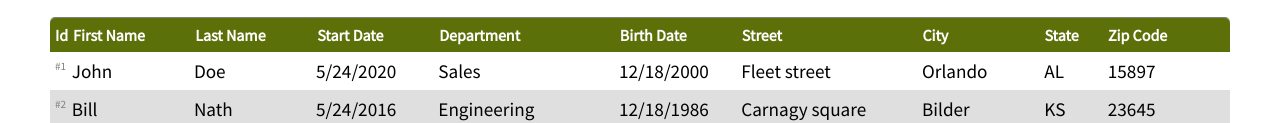
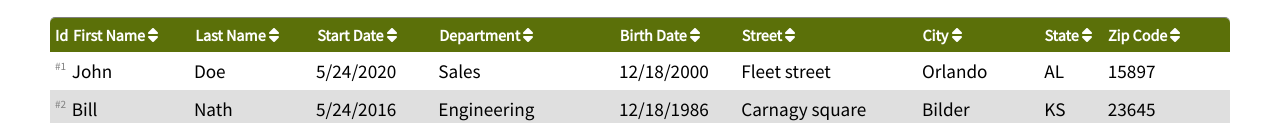
Before and after one commit to Peanuts-83/P14-WealthHealth, a React app: page /view in a window 1280 px wide. Shown: the part 540-663 px from the top of the page. Built offline with nearby package versions, Linux system fonts and the light colour scheme; a web font is replaced by a local one.

Commit message:
Sort & Search upgrade

```diff
--- a/src/components/DataTable.js
+++ b/src/components/DataTable.js
@@ -1,20 +1,85 @@
-import React from 'react'
+import React, { useEffect, useState } from 'react'
 import '../style/dataTable.css'
+import { FontAwesomeIcon } from '@fortawesome/react-fontawesome'
 
-const DataTable = ({ data, start }) => {
+
+const DataTable = ({ data, start, setSorting, sortInfo }) => {
+    const columns = {
+        'firstName': 'First Name',
+        'lastName': 'Last Name',
+        'startDate': 'Start Date',
+        'department': 'Department',
+        'birthDate': 'Birth Date',
+        'street': 'Street',
+        'city': 'City',
+        'stateName': 'State',
+        'zipCode': 'Zip Code'
+    }
+    const [sorter, setSorter] = useState(null)
+    const [sortDir, setSortDir] = useState(null)
+    const { setSortBy, setSortWay } = setSorting
+    const { sortBy, sortWay } = sortInfo
+
+    useEffect(() => {
+        setSorter(sortBy)
+    }, [sortBy])
+
+    useEffect(() => {
+        setSortDir(sortWay)
+    }, [sortWay])
+
+    useEffect(() => {
+        setSortBy(sorter)
+    }, [sorter])
+
+    useEffect(() => {
+        setSortWay(sortDir)
+    }, [sortDir])
+
+    function toggleSort(e) {
+        let target
+        if (e.target.classList.contains('employee-legend-col')) {
+            target = e.target.querySelector('svg')
+        } else {
+            if (e.target.classList.contains('svg-inline--fa')) {
+                target = e.target
+            } else {
+                target = e.target.parentNode
+            }
+        }
+        const sortColumn = target.id.split('sort-')[1]
+        setSorter(sortColumn)
+        if (sortDir === null) {
+            setSortDir('up')
+        } else if (sortDir === 'up') {
+            setSortDir('down')
+        } else {
+            setSortDir(null)
+            setSorter(null)
+        }
+        // console.log('SORT COL -', sortColumn, 'SORT WAY -', sortDir);
+
+
+    }
+
     return (
         <div className='data-table'>
             <div className='employee-legend'>
                 <div className='employee-legend-num'>Id</div>
-                <div className='employee-legend-firstName' id="employee-cell1">First Name</div>
-                <div className='employee-legend-lastName' id="employee-cell2">Last Name</div>
-                <div className='employee-legend-startDate' id="employee-cell3">Start Date</div>
-                <div className='employee-legend-department' id="employee-cell4">Department</div>
-                <div className='employee-legend-birthDate' id="employee-cell5">Birth Date</div>
-                <div className='employee-legend-street' id="employee-cell6">Street</div>
-                <div className='employee-legend-city' id="employee-cell7">City</div>
-                <div className='employee-legend-stateName' id="employee-cell8">State</div>
-                <div className='employee-legend-zipCode' id="employee-cell9">Zip Code</div>
+                {Object.keys(columns).map((colName, i) => (
+                    <div className={`employee-legend-col employee-legend-${colName}`} id={`employee-cell${i + 1}`} key={i} onClick={toggleSort} >
+                        {columns[colName] + ' '}
+                        {sorter !== colName || sorter === null ? (
+                            <FontAwesomeIcon id={`sort-${colName}`} className='employee-legend-fa' icon="fa-sort" />
+                        ) :
+                            sortDir === 'up' ? (
+                                <FontAwesomeIcon id={`sort-${colName}`} className='employee-legend-fa' icon="fa-sort-up" onClick={toggleSort} />
+                            ) : (
+                                <FontAwesomeIcon id={`sort-${colName}`} className='employee-legend-fa' icon="fa-sort-down" onClick={toggleSort} />
+                            )
+                        }
+                    </div>
+                ))}
             </div>
             {data.length === 0 ? (
                 <p>- No result to display -</p>
--- a/src/components/Datepicker.js
+++ b/src/components/Datepicker.js
@@ -34,6 +34,7 @@ const Datepicker = ({ label, setvalue, init }) => {
             setYearNum(today.year - 1900)
             setInitDate(false)
         }
+    // eslint-disable-next-line react-hooks/exhaustive-deps
     }, [initDate])
 
     // UPDATE number of days when changing month
@@ -53,6 +54,7 @@ const Datepicker = ({ label, setvalue, init }) => {
     useEffect(() => {
         setInputDate(`${monthNumbers[monthNum]}/${dayNumbers[dayNum]}/${yearNumbers[yearNum]}`)
         console.log('INPUT DATE SET', monthNum, dayNum, yearNum);
+    // eslint-disable-next-line react-hooks/exhaustive-deps
     }, [monthNum, dayNum, yearNum])
 
     // SETTERS for date using mouse wheel or chevrons up/down
--- a/src/index.js
+++ b/src/index.js
@@ -1,12 +1,12 @@
 import React from 'react';
 import ReactDOM from 'react-dom/client';
 import { library } from '@fortawesome/fontawesome-svg-core'
-import {faChevronUp, faChevronDown} from '@fortawesome/free-solid-svg-icons'
+import {faChevronUp, faChevronDown, faSort, faSortUp, faSortDown} from '@fortawesome/free-solid-svg-icons'
 import './style/index.css';
 import App from './components/App';
 import reportWebVitals from './reportWebVitals';
 
-library.add(faChevronUp, faChevronDown)
+library.add(faChevronUp, faChevronDown, faSort, faSortUp, faSortDown)
 
 const root = ReactDOM.createRoot(document.getElementById('root'));
 root.render(
--- a/src/pages/View.js
+++ b/src/pages/View.js
@@ -9,22 +9,64 @@ import { Link } from 'react-router-dom'
 const View = () => {
   const employeesCtx = useEmployeesContext()
 
-  // SET components back to default once form is sent
+  // SET menu components back to default once form is sent
   const [initSelect, setInitSelect] = useState(false)
   const initSct = { initSelect, setInitSelect }
 
-  const [allEmployees, setAllEmployees] = useState(employeesCtx.employees)
+  // DISPLAY & SEARCH table management
+  const [allEmployees, setAllEmployees] = useState([...employeesCtx.employees])
   const [displayNum, setDisplayNum] = useState(10)
   const [displayPage, setDisplayPage] = useState(0)
   const [pagesArray, setPagesArray] = useState([1])
   const [results, setResults] = useState(allEmployees)
   const [searchLength, setSearchLength] = useState(0)
 
+  // SORT table management
+  const [sortBy, setSortBy] = useState(null)
+  const [sortWay, setSortWay] = useState(null)
+  const setSorting = { setSortBy, setSortWay }
+  const sortInfo = { sortBy, sortWay }
+
+  // SORT table by column & way
+  useEffect(() => {
+
+    // RESET sorting
+    if (sortBy === null) {
+      console.log('RESET SORT -', employeesCtx.employees.slice(0, 3));
+      setAllEmployees([...employeesCtx.employees])
+      return
+    }
+
+    // LAUNCH sorting
+    setAllEmployees(allEmployees.sort((a, b) => {
+      let valueA = a[sortBy]
+      let valueB = b[sortBy]
+      if (['street', 'city', 'stateName', 'zipCode'].includes(sortBy)) {
+        valueA = a.address[sortBy]
+        valueB = b.address[sortBy]
+      }
+
+      if (sortWay === 'up') {
+        if (valueA < valueB) { return -1 }
+        if (valueA > valueB) { return 1 }
+        return 0
+      } else if (sortWay === 'down') {
+        if (valueA > valueB) { return -1 }
+        if (valueA < valueB) { return 1 }
+        return 0
+      }
+      return 0
+    }))
+  }, [sortBy, sortWay])
+
+
   // Define number of pages & results displayed on displayNum || displayPage change
   useEffect(() => {
     countPages()
     showResults(+displayNum)
-  }, [displayNum, displayPage, allEmployees])
+    console.log(allEmployees.slice(0, 3));
+    // eslint-disable-next-line react-hooks/exhaustive-deps
+  }, [displayNum, displayPage, allEmployees, sortWay])
 
   // Set results displayed on the screen
   function showResults(len, results = allEmployees) {
@@ -52,6 +94,8 @@ const View = () => {
 
   // SEARCH table for value & FILTER table
   function searchData(e) {
+    setSortBy(null)
+    setSortWay(null)
     const target = e.target.value.toString().toLowerCase()
 
     if (target.length >= 3) {
@@ -71,7 +115,7 @@ const View = () => {
       setSearchLength(target.length)
 
     } else {
-      setAllEmployees(employeesCtx.employees)
+      setAllEmployees([...employeesCtx.employees])
       setSearchLength(0)
     }
   }
@@ -88,7 +132,7 @@ const View = () => {
         </div>
       </div>
 
-      <DataTable data={results} start={displayPage * displayNum} />
+      <DataTable data={results} start={displayPage * displayNum} setSorting={setSorting} sortInfo={sortInfo} />
 
       <div className='view-bottom'>
         <div>Showing {displayPage + 1} to {pagesArray.length} of {allEmployees.length} entries</div>
--- a/src/style/dataTable.css
+++ b/src/style/dataTable.css
@@ -54,6 +54,10 @@
 	background-color: var(--green-superlight);
 }
 
+.employee-legend-col {
+	cursor: pointer;
+}
+
 @media screen and (max-width: 1024px) {
 	.employee {
 		grid-template-columns: .1fr repeat(3, 1fr) 1.5fr 1fr 1.5fr 1fr 0.5fr 1fr;
```
